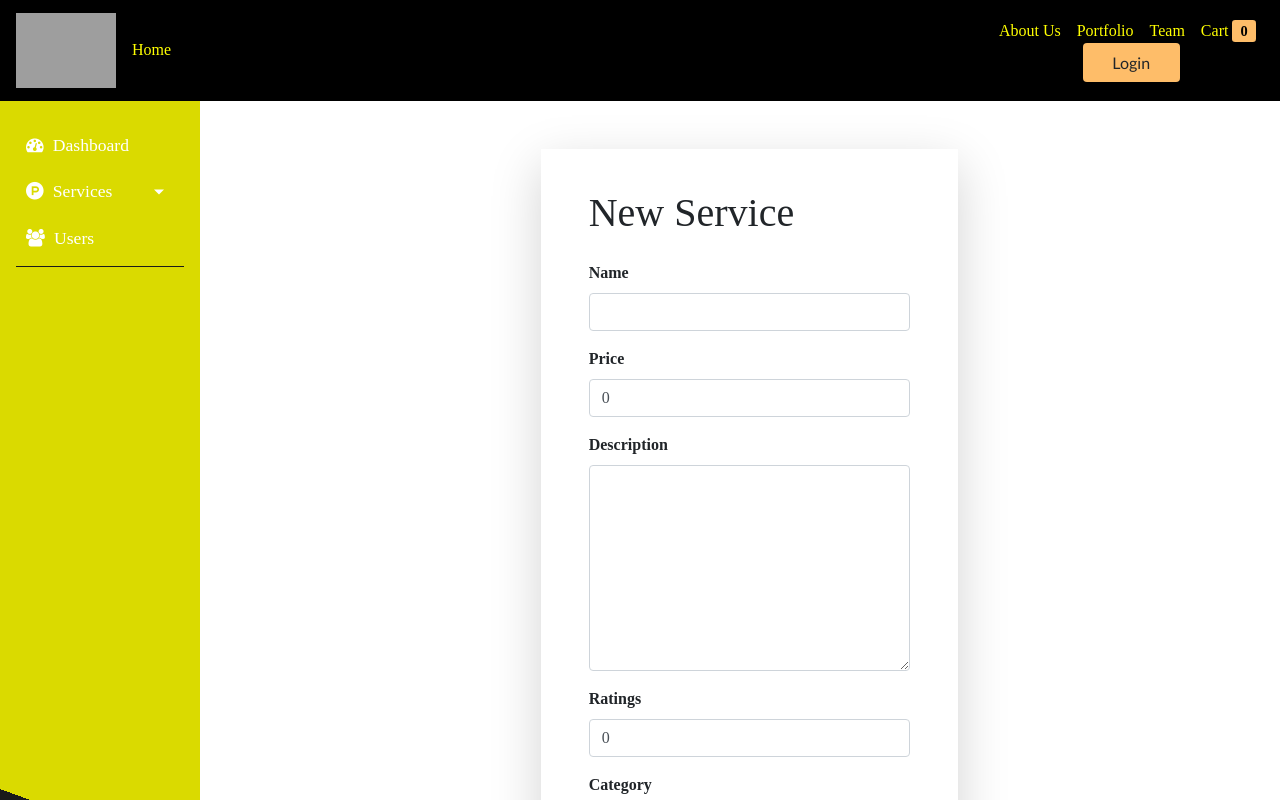
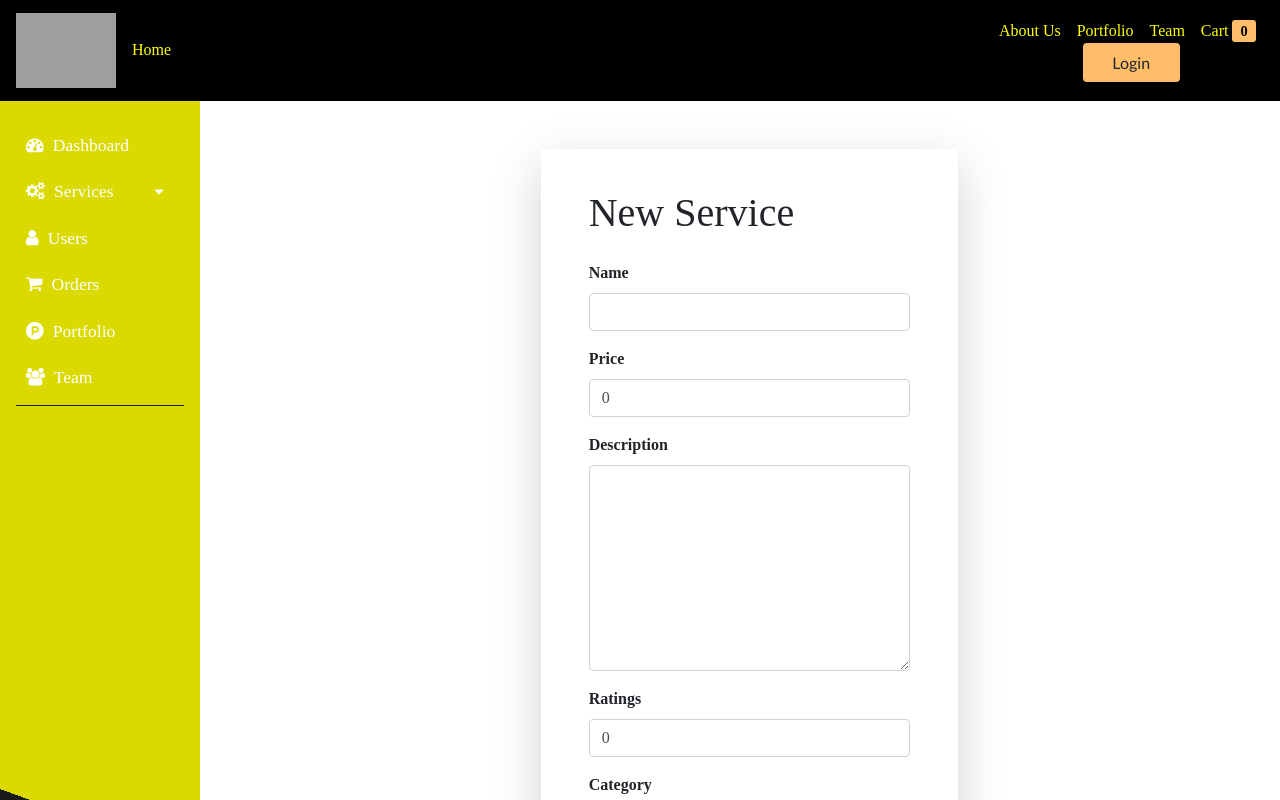
Before and after one commit to RyouKinoshita/myrmidons, a React (Create React App) app in the folder frontend/: page /admin/service/new in a window 1280 px wide. Built offline with nearby package versions, Linux system fonts and the light colour scheme; grey boxes are pictures that could not be loaded; a web font is replaced by a local one.

Commit message:
dashboard update

```diff
--- a/frontend/src/App.css
+++ b/frontend/src/App.css
@@ -210,8 +210,8 @@ footer {
   height: 64px;
   margin: 8px;
   border-radius: 50%;
-  border: 6px solid #fa9c23;
-  border-color: #fa9c23 transparent;
+  border: 6px solid #DADA00;
+  border-color: #DADA00 transparent;
   animation: lds-dual-ring 1.2s linear infinite;
 }
 @keyframes lds-dual-ring {
--- a/frontend/src/Components/Admin/SideBar.js
+++ b/frontend/src/Components/Admin/SideBar.js
@@ -19,7 +19,7 @@ const Sidebar = () => {
               aria-expanded="false"
               className="dropdown-toggle"
             >
-              <i className="fa fa-product-hunt"></i> Services
+              <i className="fa fa-cogs"></i> Services
             </a>
             <ul className="collapse list-unstyled" id="serviceSubmenu">
               <li>
@@ -38,7 +38,25 @@ const Sidebar = () => {
 
           <li>
             <Link to="/admin/users">
-              <i className="fa fa-users"></i> Users
+              <i className="fa fa-user"></i> Users
+            </Link>
+          </li>
+
+          <li>
+            <Link to="/admin/orders">
+              <i className="fa fa-shopping-cart"></i> Orders
+            </Link>
+          </li>
+
+          <li>
+            <Link to="/admin/orders">
+              <i className="fa fa-product-hunt"></i> Portfolio
+            </Link>
+          </li>
+
+          <li>
+            <Link to="/admin/orders">
+              <i className="fa fa-group"></i> Team
             </Link>
           </li>
         </ul>
--- a/frontend/src/Components/Layout/Loader.js
+++ b/frontend/src/Components/Layout/Loader.js
@@ -1,7 +1,7 @@
 import React from "react";
 
 const Loader = () => {
-  return <div className="loader">Chill baby girl</div>;
+  return <div className="loader">Loading...</div>;
 };
 
 export default Loader;
```
